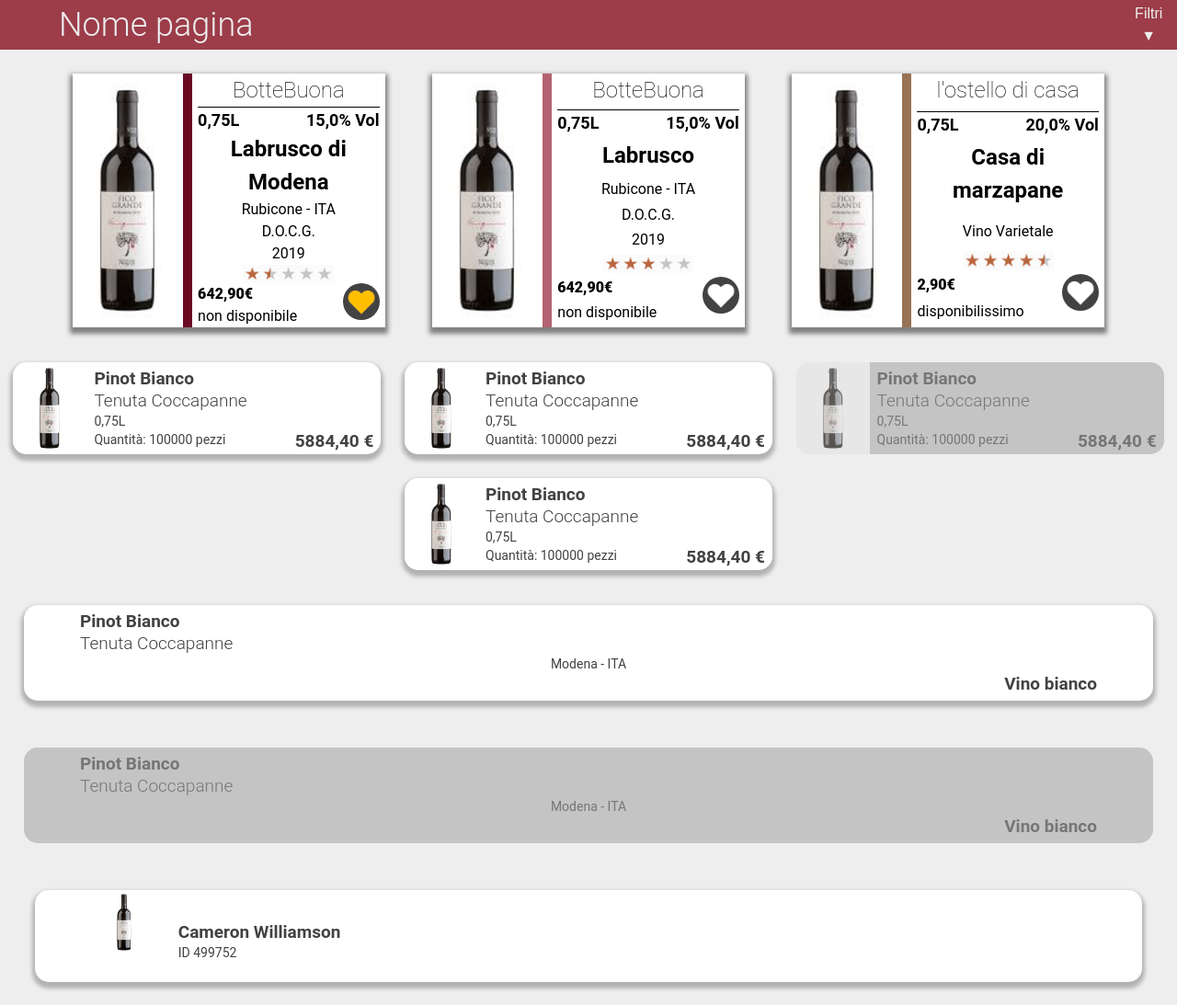
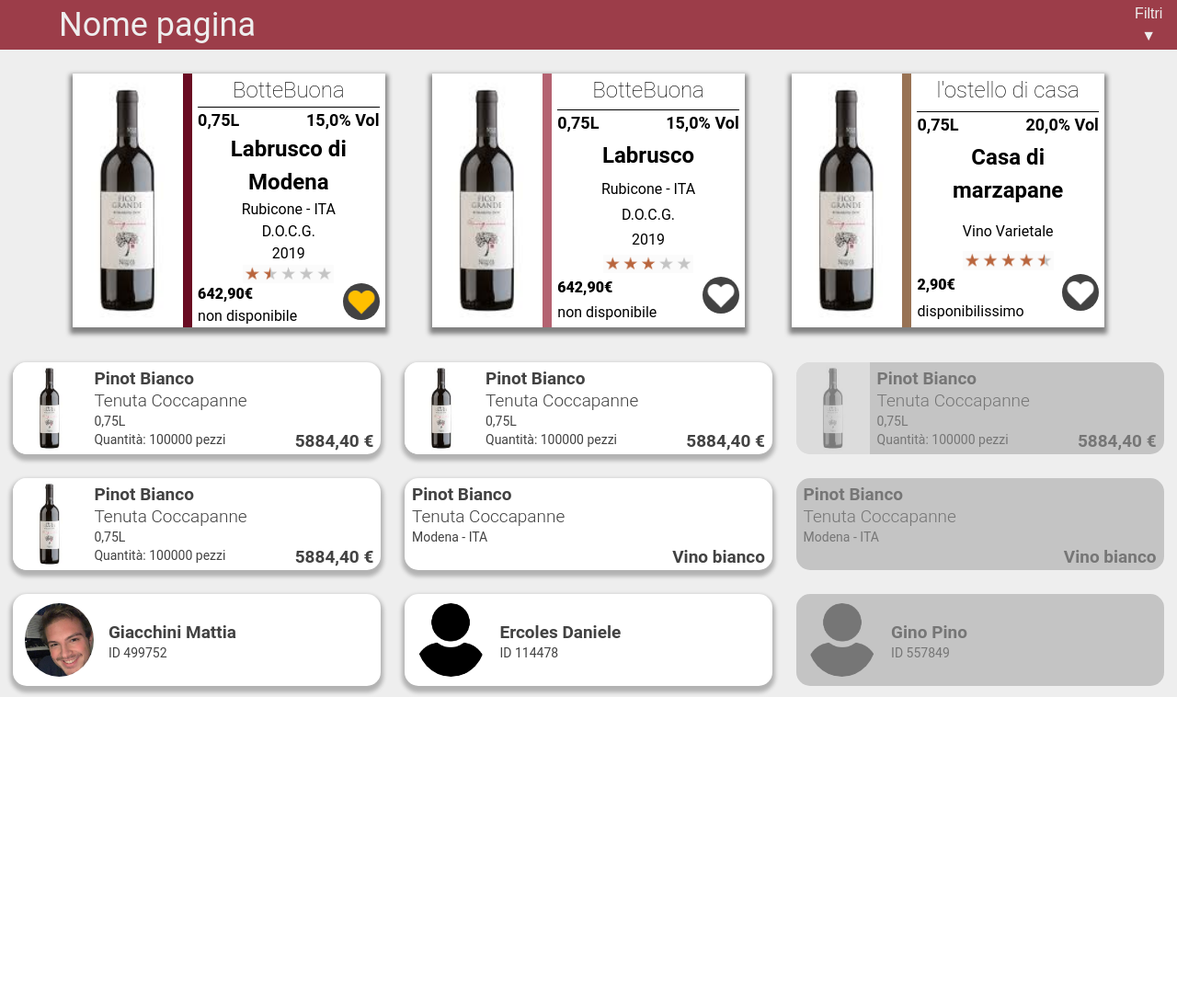
Before and after one commit to MattiaGiacchini/WorldWineWeb, a PHP site: page /html/index.html in a window 1280 px wide. Shown: the part 111-1204 px from the top of the page at 92% size. After the commit the page ends 869 px from the top, so only its background shows below. Run offline with PHP 8.4, Linux system fonts and the light colour scheme.

Commit message:
CSS - collaborator tile finished

```diff
--- a/sitoWeb/css/basicStyle.css
+++ b/sitoWeb/css/basicStyle.css
@@ -48,7 +48,7 @@ h1 {
 
 h2 {
     font-size: 28px;
-    font-weight: 300;
+    font-weight: 400;
     line-height: 54px;
 }
 
--- a/sitoWeb/css/productCard.css
+++ b/sitoWeb/css/productCard.css
@@ -52,7 +52,7 @@
     background-color: #987254;
 }
 
-.etichetta {
+article.wineCard .etichetta {
     height: 100%;
     padding: 0% 3% 0%;
     display: grid;
--- a/sitoWeb/css/tileStyle.css
+++ b/sitoWeb/css/tileStyle.css
@@ -5,7 +5,7 @@
     width: 100%;
 }
 
-.tile, .tile.etichetta, .tile.collaboratore {
+.tile {
     min-height: 100px;
     width: 94%;
     margin: 2% 2%;
@@ -41,6 +41,7 @@
     display: flex;
     font-size: 19px;;
     line-height: 24px;
+    text-overflow: clip;
 }
 
 .tileContent h4 {
@@ -67,18 +68,24 @@
 }
 
 .tileImg {
-    grid-area: wineImg;
     border-radius: 15px 0px 0px 15px;
-    height: 100px;
+    max-height: 100%;
     max-width: 20%;
     object-fit: cover;
 }
 
 .tile.collaboratore .tileImg {
-    height: 70px;
-    width: 70px;
+    max-width: 30%;
+    max-height: 100px;
+    height: 80px;
+    width: 75px;
     border-radius: 50%;
+    vertical-align: middle;
+    margin: auto 2% auto 1%;
+}
 
+.tile.collaboratore .tileContent {
+    width: 70%;
 }
 
 .tile.deactivated, .tile.etichetta.deactivated {
@@ -87,9 +94,8 @@
     box-shadow: none;
 }
 
-.tile.deactivated > img {
-    filter: opacity(60%);
-    filter:saturate(-100%);
+.tile.deactivated img {
+    filter: saturate(0) opacity(40%);
 }
 
 .tile.deactivated .tileContent, .tile.etichetta.deactivated .tileContent {
@@ -101,4 +107,5 @@
         width: 400px;
         margin: 1% 1%;
     }
+
 }
--- a/sitoWeb/html/index.html
+++ b/sitoWeb/html/index.html
@@ -182,7 +182,7 @@
         </div>
 
         <div class="mainContent">
-            <div class="tile ">
+            <article class="tile ">
                 <img class="tileImg" src="../upload/vino.png" alt="vino">
                 <div class="tileContent">
                     <div class="tileBody">
@@ -195,9 +195,9 @@
                         <p class="tileImportantInfo">5884,40 €</p>
                     </div>
                 </div>
-            </div>
+            </article>
 
-            <div class="tile ">
+            <article class="tile ">
                 <img class="tileImg" src="../upload/vino.png" alt="vino">
                 <div class="tileContent">
                     <div class="tileBody">
@@ -210,9 +210,9 @@
                         <p class="tileImportantInfo">5884,40 €</p>
                     </div>
                 </div>
-            </div>
+            </article>
 
-            <div class="tile deactivated">
+            <article class="tile deactivated">
                 <img class="tileImg" src="../upload/vino.png" alt="vino">
                 <div class="tileContent">
                     <div class="tileBody">
@@ -225,236 +225,77 @@
                         <p class="tileImportantInfo">5884,40 €</p>
                     </div>
                 </div>
-            </div>
+            </article>
 
-            <div class="tile ">
+            <article class="tile ">
                 <img class="tileImg" src="../upload/vino.png" alt="vino">
                 <div class="tileContent">
-                    <div class="tileBody">
                         <h3>Pinot Bianco</h3>
                         <h4>Tenuta Coccapanne</h4>
                         <p>0,75L</p>
-                    </div>
                     <div class="tileFooter">
                         <p>Quantità: 100000 pezzi</p>
                         <p class="tileImportantInfo">5884,40 €</p>
                     </div>
                 </div>
-            </div>
+            </article>
 
-            <div class="tile etichetta">
+            <article class="tile etichetta">
                 <div class="tileContent">
-                    <div class="tileBody">
                         <h3>Pinot Bianco</h3>
                         <h4>Tenuta Coccapanne</h4>
                         <p>Modena - ITA</p>
-                    </div>
                     <div class="tileFooter">
                         <p class="tileImportantInfo">Vino bianco</p>
                     </div>
                 </div>
-            </div>
+            </article>
 
-            <div class="tile etichetta deactivated">
+            <article class="tile etichetta deactivated">
                 <div class="tileContent">
-                    <div class="tileBody">
                         <h3>Pinot Bianco</h3>
                         <h4>Tenuta Coccapanne</h4>
                         <p>Modena - ITA</p>
-                    </div>
+
                     <div class="tileFooter">
                         <p class="tileImportantInfo">Vino bianco</p>
                     </div>
                 </div>
-            </div>
+            </article>
 
-            <div class="tile collaboratore">
-                <img class="tileImg" src="../upload/vino.png" alt="vino">
+            <article class="tile collaboratore">
+                <img class="tileImg" src="../upload/user.jpg" alt="vino">
                 <div class="tileContent">
                     <div class="tileBody">
-                        <h3>Cameron Williamson</h3>
+                        <h3>Giacchini Mattia</h3>
                         <p>ID 499752</p>
                     </div>
                 </div>
-            </div>
+            </article>
+
+            <article class="tile collaboratore">
+                <img class="tileImg" src="../img/user.png" alt="vino">
+                <div class="tileContent">
+                    <div class="tileBody">
+                        <h3>Ercoles Daniele</h3>
+                        <p>ID 114478</p>
+                    </div>
+                </div>
+            </article>
+
+            <article class="tile collaboratore deactivated">
+                <img class="tileImg" src="../img/user.png" alt="vino">
+                <div class="tileContent">
+                    <div class="tileBody">
+                        <h3>Gino Pino</h3>
+                        <p>ID 557849</p>
+                    </div>
+                </div>
+            </article>
+
 
         </div>
 
-
-
-
-        <!--
-
-        <div class="grid-tile">
-            <img class="wineImg" src="../upload/vino.png" alt="vino">
-            <div class="footer">
-                <div class="quantity">
-                    <p>Quantità: 541 pezzi</p>
-                </div>
-                <div class="price">
-                    <p>54,40 €</p>
-                </div>
-            </div>
-            <div class="wine-title">
-                <div class="name">
-                    <h3>Pinot Bianco</h3>
-                </div>
-                <div class="cellar">
-                    <h4>Tenuta Coccapanne</h4>
-                </div>
-            </div>
-            <div class="spec">
-                <div class="liters">
-                    <p>0,75 L</p>
-                </div>
-                <div class="vol">
-                    <p>15,0% Vol</p>
-                </div>
-            </div>
-        </div>
-
-        <div class="grid-tile">
-            <img class="wineImg" src="../upload/vino.png" alt="vino">
-            <div class="footer">
-                <div class="quantity">
-                    <p>Quantità: 541 pezzi</p>
-                </div>
-                <div class="price">
-                    <p>54,40 €</p>
-                </div>
-            </div>
-            <div class="wine-title">
-                <div class="cellar">
-                    <p>Tenuta Coccapanne</p>
-                </div>
-                <div class="name">
-                    <p>Pinot Bianco</p>
-                </div>
-            </div>
-            <div class="spec">
-                <div class="liters">
-                    <p>0,75 L</p>
-                </div>
-                <div class="vol">
-                    <p>15,0% Vol</p>
-                </div>
-            </div>
-        </div>
-
-        <div class="grid-tile">
-            <img class="wineImg" src="../upload/vino.png" alt="vino">
-            <div class="footer">
-                <div class="quantity">
-                    <p>Quantità: 541 pezzi</p>
-                </div>
-                <div class="price">
-                    <p>54,40 €</p>
-                </div>
-            </div>
-            <div class="wine-title">
-                <div class="cellar">
-                    <p>Tenuta Coccapanne</p>
-                </div>
-                <div class="name">
-                    <p>Pinot Bianco</p>
-                </div>
-            </div>
-            <div class="spec">
-                <div class="liters">
-                    <p>0,75 L</p>
-                </div>
-                <div class="vol">
-                    <p>15,0% Vol</p>
-                </div>
-            </div>
-        </div>
-
-        <div class="grid-tile">
-            <img class="wineImg" src="../upload/vino.png" alt="vino">
-            <div class="footer">
-                <div class="quantity">
-                    <p>Quantità: 541 pezzi</p>
-                </div>
-                <div class="price">
-                    <p>54,40 €</p>
-                </div>
-            </div>
-            <div class="wine-title">
-                <div class="cellar">
-                    <p>Tenuta Coccapanne</p>
-                </div>
-                <div class="name">
-                    <p>Pinot Bianco</p>
-                </div>
-            </div>
-            <div class="spec">
-                <div class="liters">
-                    <p>0,75 L</p>
-                </div>
-                <div class="vol">
-                    <p>15,0% Vol</p>
-                </div>
-            </div>
-        </div>
-
-        <div class="grid-tile">
-            <img class="wineImg" src="../upload/vino.png" alt="vino">
-            <div class="footer">
-                <div class="quantity">
-                    <p>Quantità: 541 pezzi</p>
-                </div>
-                <div class="price">
-                    <p>54,40 €</p>
-                </div>
-            </div>
-            <div class="wine-title">
-                <div class="cellar">
-                    <p>Tenuta Coccapanne</p>
-                </div>
-                <div class="name">
-                    <p>Pinot Bianco</p>
-                </div>
-            </div>
-            <div class="spec">
-                <div class="liters">
-                    <p>0,75 L</p>
-                </div>
-                <div class="vol">
-                    <p>15,0% Vol</p>
-                </div>
-            </div>
-        </div>
-
-        <div class="grid-tile">
-            <img class="wineImg" src="../upload/vino.png" alt="vino">
-            <div class="footer">
-                <div class="quantity">
-                    <p>Quantità: 541 pezzi</p>
-                </div>
-                <div class="price">
-                    <p>54,40 €</p>
-                </div>
-            </div>
-            <div class="wine-title">
-                <div class="cellar">
-                    <p>Tenuta Coccapanne</p>
-                </div>
-                <div class="name">
-                    <p>Pinot Bianco</p>
-                </div>
-            </div>
-            <div class="spec">
-                <div class="liters">
-                    <p>0,75 L</p>
-                </div>
-                <div class="vol">
-                    <p>15,0%</p>
-                </div>
-            </div>
-
-        </div>
-
-        //-->
     </main>
 
     <footer></footer>
```
Also changed, not shown: other parts of sitoWeb/css/productCard.css (+14 -15 lines), sitoWeb/upload/user.jpg (added).
